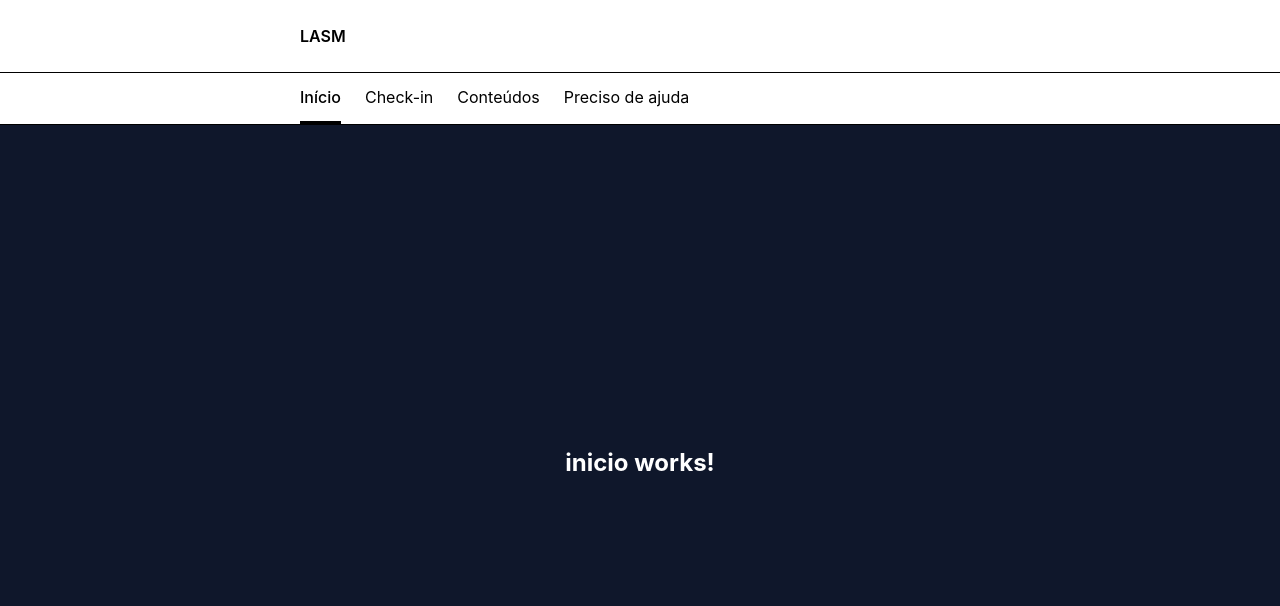
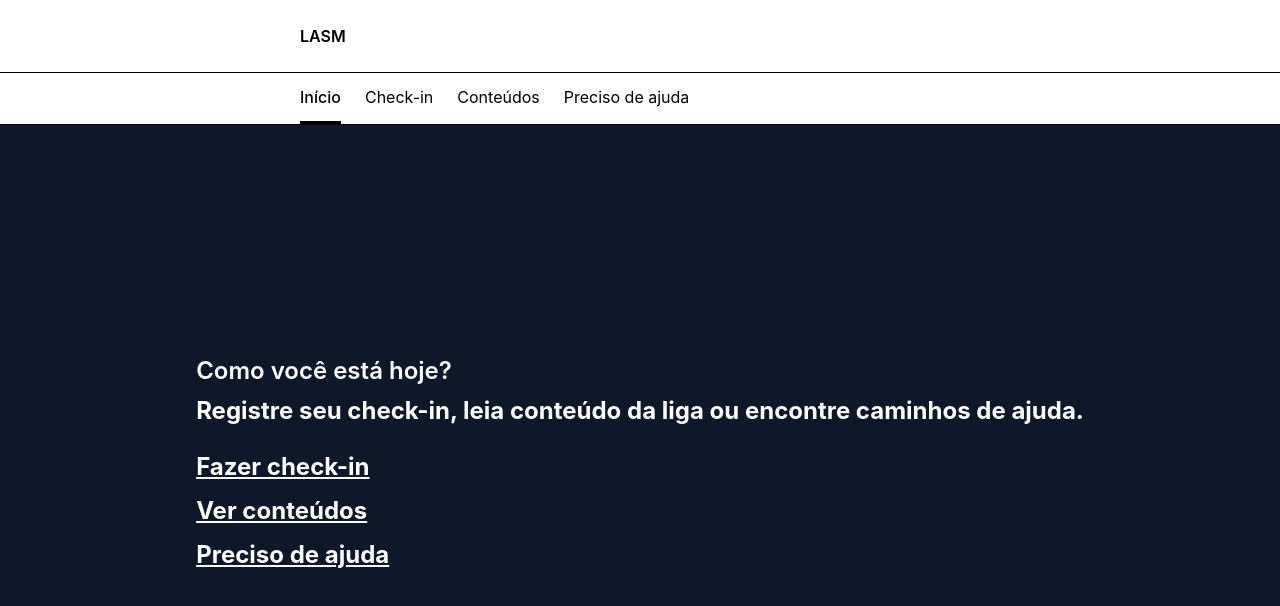
Before and after one commit to Laboratorio-CE/termometro-lasm-frontend, an Angular app: page /inicio in a window 1280 px wide. Shown: the top 606 px of the page. Built offline with nearby package versions, Linux system fonts and the light colour scheme.

Commit message:
feat: add links para inicio  e pseudo login

```diff
--- a/src/app/pages/admin/login/login.html
+++ b/src/app/pages/admin/login/login.html
@@ -1 +1,4 @@
-<p>login works!</p>
+<div class="mx-auto max-w-sm px-5 py-16">
+  <h1 class="text-2xl font-semibold mb-6">Painel Administrativo</h1>
+  <a routerLink="/admin/indicadores" class="border border-gray-400 bg-gray-200 px-4 py-2 text-sm text-black shadow-sm hover:bg-gray-300 active:translate-y-px active:shadow-none hover:cursor-pointer">Entrar</a>
+</div>
--- a/src/app/pages/admin/login/login.ts
+++ b/src/app/pages/admin/login/login.ts
@@ -1,7 +1,8 @@
 import { Component } from '@angular/core';
+import { RouterLink } from '@angular/router';
 
 @Component({
-  imports: [],
+  imports: [RouterLink],
   selector: 'app-login',
   styleUrl: './login.css',
   templateUrl: './login.html',
--- a/src/app/pages/inicio/inicio.html
+++ b/src/app/pages/inicio/inicio.html
@@ -1 +1,8 @@
-<p>inicio works!</p>
+<h1 class="text-2xl font-semibold mb-2">Como você está hoje?</h1>
+<p class="mb-6">Registre seu check-in, leia conteúdo da liga ou encontre caminhos de ajuda.</p>
+
+<ul class="flex flex-col gap-3">
+  <li><a routerLink="/checkin" class="underline">Fazer check-in</a></li>
+  <li><a routerLink="/conteudos" class="underline">Ver conteúdos</a></li>
+  <li><a routerLink="/ajuda" class="underline">Preciso de ajuda</a></li>
+</ul>
--- a/src/app/pages/inicio/inicio.ts
+++ b/src/app/pages/inicio/inicio.ts
@@ -1,7 +1,8 @@
 import { Component } from '@angular/core';
+import { RouterLink } from '@angular/router';
 
 @Component({
-  imports: [],
+  imports: [RouterLink],
   selector: 'app-inicio',
   styleUrl: './inicio.css',
   templateUrl: './inicio.html',
--- a/src/app/pages/not-found/not-found.html
+++ b/src/app/pages/not-found/not-found.html
@@ -1 +1,4 @@
-<p>not-found works!</p>
+<div class="mx-auto max-w-180 px-5 py-16">
+  <h1 class="text-2xl font-semibold mb-2">Página não encontrada</h1>
+  <a routerLink="/inicio" class="underline">Voltar ao início</a>
+</div>
```
